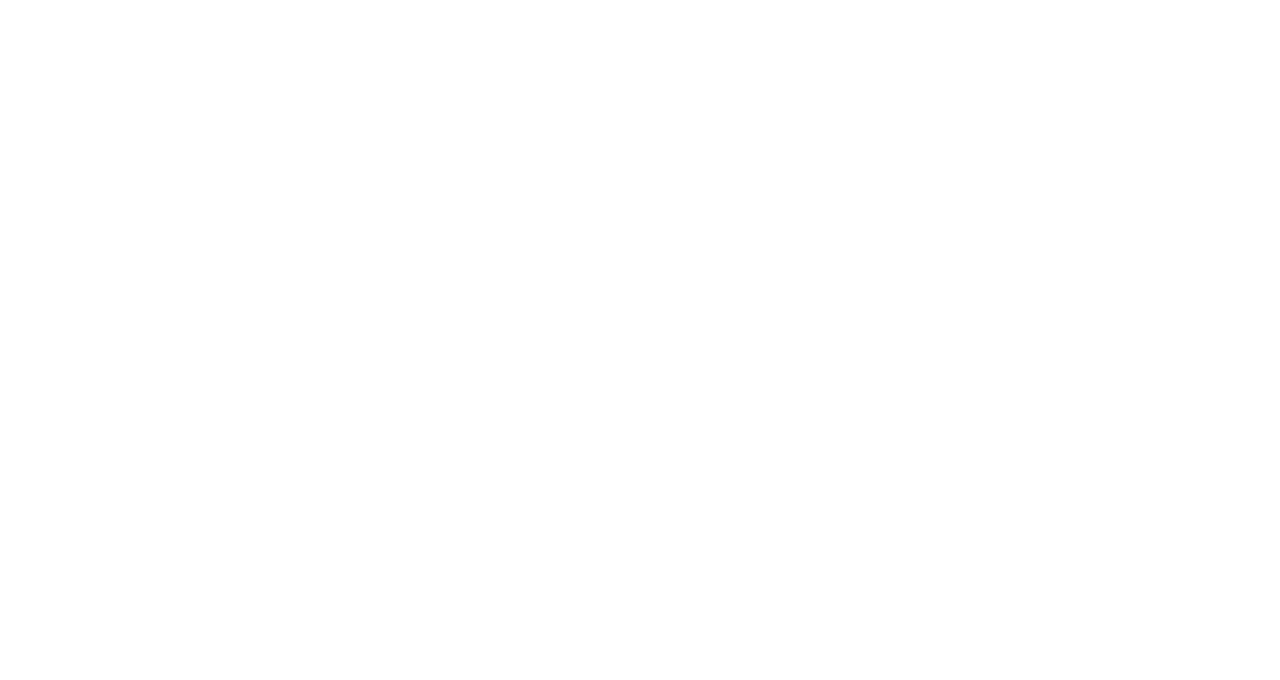
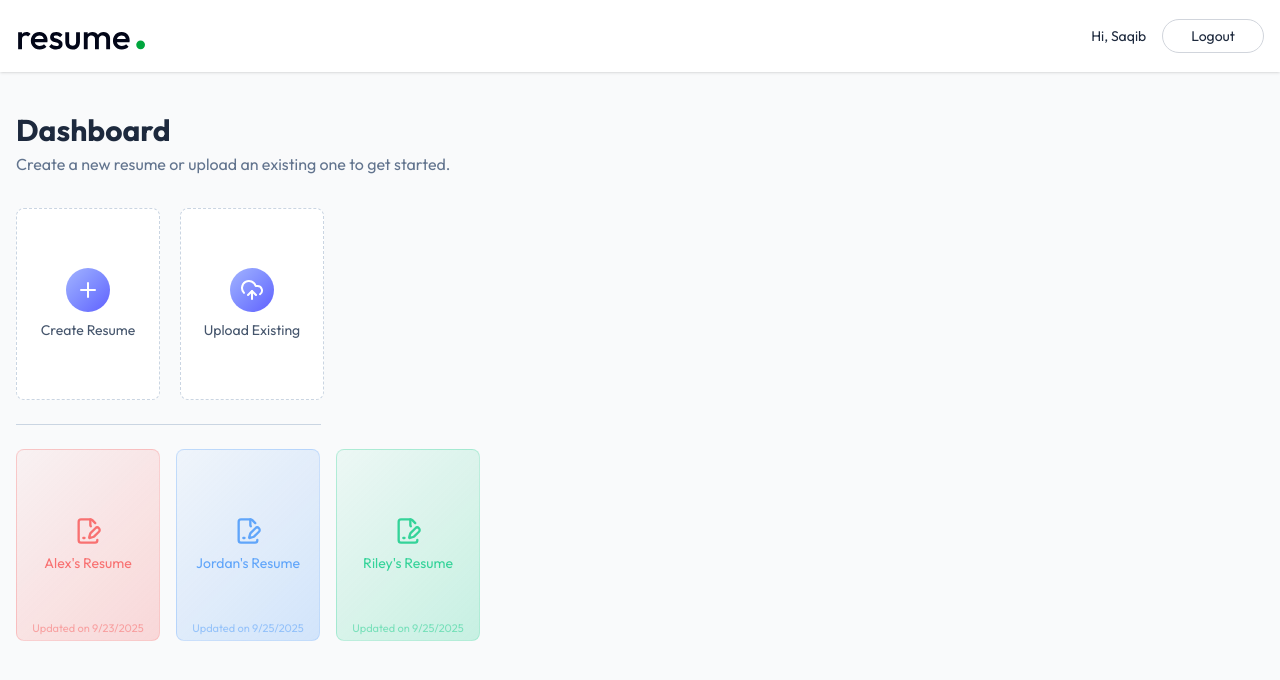
Before and after one commit to SaqibShafiq007/ai-resume-builder, a React (Vite) app in the folder client/: page /app in a window 1280 px wide. Shown: the top 680 px of the page. Built offline with nearby package versions, Linux system fonts and the light colour scheme.

Commit message:
complete Dashboard functionality

```diff
--- a/client/src/App.jsx
+++ b/client/src/App.jsx
@@ -15,7 +15,7 @@
           <Route path='/' element = {<Home/>}/>
 
           <Route path='app' element = {<Layout/>}>
-            <Route path='index' element = {<Dashboard/>}/>
+            <Route index element = {<Dashboard/>}/>
             <Route path='builder/:resumeId' element = {<ResumeBuilder/>}/>
           </Route>
 
--- /dev/null
+++ b/client/src/components/Navbar.jsx
@@ -0,0 +1,29 @@
+import React from 'react'
+import { Link, useNavigate } from 'react-router-dom'
+
+const Navbar = ({  }) => {
+    const user = {name:'Saqib'}
+  const navigate = useNavigate()
+
+  const logoutUser = () => {
+    navigate('/')
+  }
+
+  return (
+    <div className='shadow bg-white'>
+      <nav className='flex items-center justify-between max-w-7xl mx-auto px-4 py-3.5 text-slate-800 transition-all'>
+        <Link to='/'>
+          <img src="/logo.svg" alt="logo" className="h-11 w-auto" />
+        </Link>
+        <div className='flex items-center gap-4 text-sm'>
+          <p className='max-sm:hidden'>Hi, {user?.name}</p>
+          <button onClick={logoutUser} className='bg-white hover:bg-slate-50 border border-gray-300 px-7 py-1.5 rounded-full active:scale-95 transition-all'>
+            Logout
+          </button>
+        </div>
+      </nav>
+    </div>
+  )
+}
+
+export default Navbar
--- a/client/src/pages/Dashboard.jsx
+++ b/client/src/pages/Dashboard.jsx
@@ -1,9 +1,79 @@
-import React from 'react'
+import React, { useEffect, useState } from 'react'
+import { PlusIcon, UploadCloudIcon, FilePenLineIcon, TrashIcon, PencilIcon } from 'lucide-react'
+import { dummyResumeData } from '../assets/assets'
+const Dashboard = () => {
+  const [allResumes, setAllResumes] = useState([])
 
-function Dashboard() {
+
+  const loadAllResumes = async () => {
+    setAllResumes(dummyResumeData)
+  }
+
+  useEffect(() => {
+    loadAllResumes()
+  }, [])
+
+  const colors = ['#f87171', '#60a5fa', '#34d399', '#fbbf24', '#a78bfa', '#f472b6']
+
   return (
-    <div>
-      <h1>Dashboard</h1>
+    <div className='max-w-7xl mx-auto px-4 py-10'>
+
+      <div className='mb-8'>
+        <h1 className='text-3xl font-bold text-slate-800'>Dashboard</h1>
+        <p className='text-slate-500 mt-1'>Create a new resume or upload an existing one to get started.</p>
+      </div>
+
+
+      <div className='flex flex-wrap gap-5'>
+        <button className='w-full bg-white sm:max-w-36 h-48 flex flex-col items-center justify-center rounded-lg gap-2 text-slate-600 border border-dashed border-slate-300 group hover:border-indigo-500 hover:shadow-lg transition-all duration-300 cursor-pointer'>
+          <PlusIcon className='size-11 transition-all duration-300 p-2.5 bg-gradient-to-br from-indigo-300 to-indigo-500 text-white rounded-full'/>
+          <p className='text-sm group-hover:text-indigo-600 transition-all duration-300'>Create Resume</p>
+        </button>
+
+        <button className='w-full bg-white sm:max-w-36 h-48 flex flex-col items-center justify-center rounded-lg gap-2 text-slate-600 border border-dashed border-slate-300 group hover:border-indigo-500 hover:shadow-lg transition-all duration-300 cursor-pointer'>
+          <UploadCloudIcon className='size-11 transition-all duration-300 p-2.5 bg-gradient-to-br from-indigo-300 to-indigo-500 text-white rounded-full'/>
+          <p className='text-sm group-hover:text-indigo-600 transition-all duration-300'>Upload Existing</p>
+        </button>
+      </div>
+
+      <hr className='border-slate-300 my-6 sm:w-[305px]' />
+
+
+      <div className="grid grid-cols-2 sm:flex flex-wrap gap-4 ">
+        {allResumes.map((resume, index) => {
+          const baseColor = colors[index % colors.length];
+
+          return (
+            <button
+              key={index}
+              className='relative w-full sm:max-w-36 h-48 flex flex-col items-center justify-center rounded-lg gap-2 border group hover:shadow-lg transition-all duration-300 cursor-pointer'
+              style={{
+                background: `linear-gradient(135deg, ${baseColor}10, ${baseColor}40)`,
+                borderColor: baseColor + '40'
+              }}
+            >
+
+              <FilePenLineIcon className="size-7 group-hover:scale-105 transition-all " style={{ color: baseColor }}/>
+
+              <p className='text-sm group-hover:scale-105 transition-all px-2 text-center' style={{ color: baseColor }}>
+                {resume.title}
+              </p>
+
+              <p className='absolute bottom-1 text-[11px] text-slate-400 group-hover:text-slate-500 transition-all duration-300 px-2 text-center' style={{ color: baseColor + '90' }}>
+                Updated on {new Date(resume.updatedAt).toLocaleDateString()}
+              </p>
+
+              {/* Hover Actions Menu */}
+              <div className='absolute top-1 right-1 group-hover:flex items-center hidden'>
+                <TrashIcon className="size-7 p-1.5 hover:bg-white/50 rounded text-slate-700 transition-colors"/>
+                <PencilIcon className="size-7 p-1.5 hover:bg-white/50 rounded text-slate-700 transition-colors"/>
+              </div>
+
+            </button>
+          )
+        })}
+      </div>
+
     </div>
   )
 }
--- a/client/src/pages/Layout.jsx
+++ b/client/src/pages/Layout.jsx
@@ -1,10 +1,14 @@
 import React from 'react'
 import { Outlet } from 'react-router-dom'
+import Navbar from '../components/Navbar'
 
 function Layout() {
   return (
     <div>
-      <Outlet/>
+      <div className='min-h-screen bg-gray-50'>
+        <Navbar/>
+        <Outlet/>
+      </div>
     </div>
   )
 }
```
